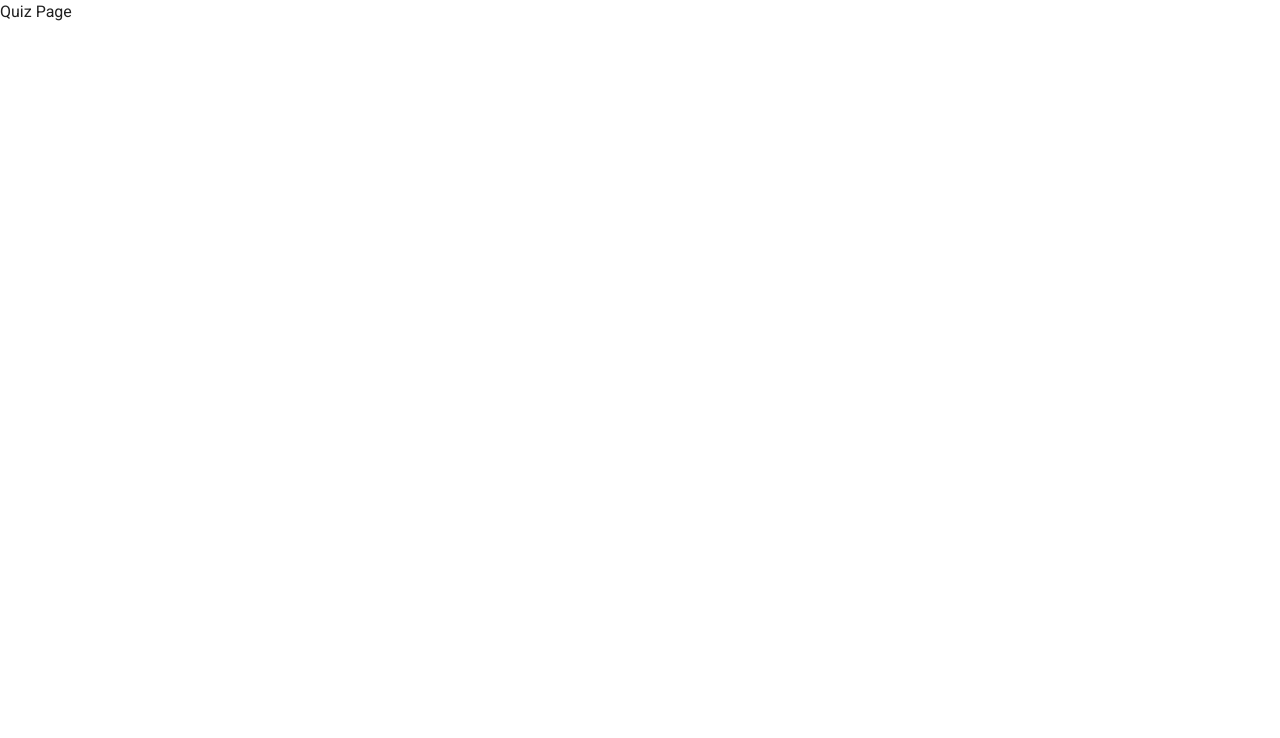
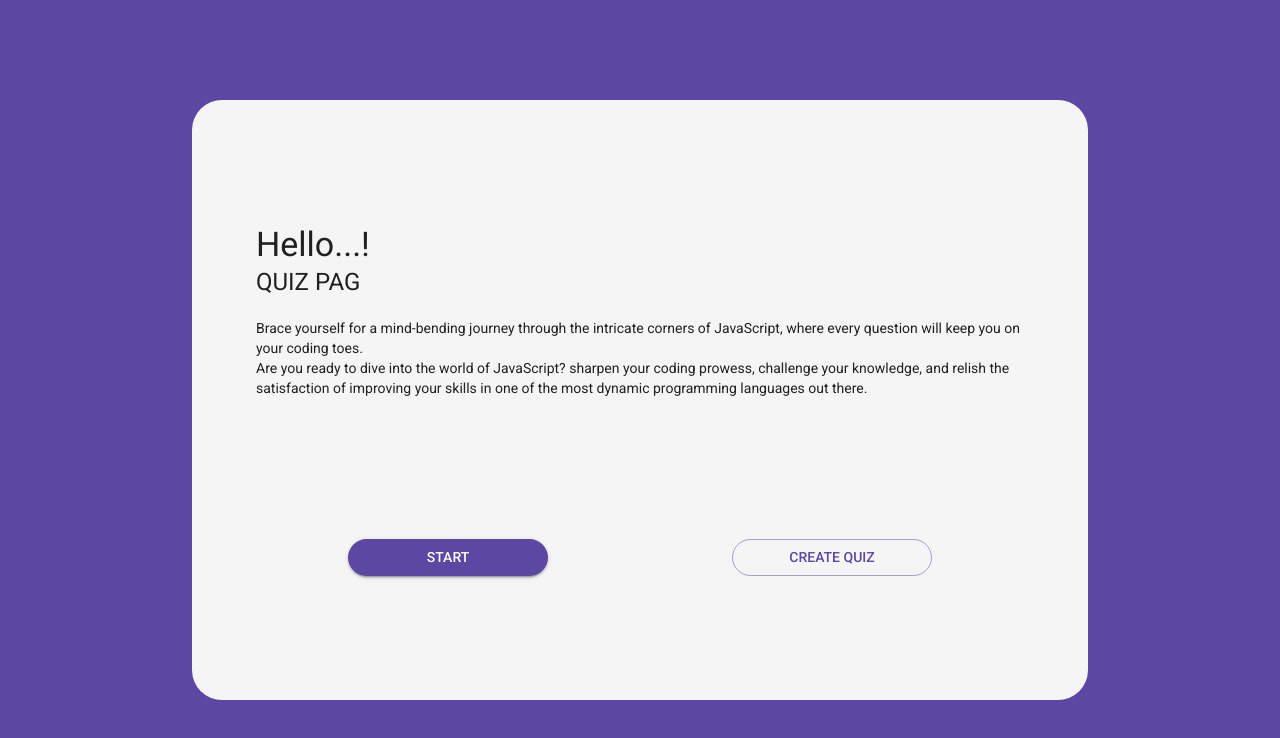
Before and after one commit to NimaChamika/react-js-quiz-app, a React (Create React App) app: page /quiz in a window 1280 px wide. Shown: the top 738 px of the page. Built offline with nearby package versions, Linux system fonts and the light colour scheme; no server answers.

Commit message:
+ADDED:getQuizLst API added

```diff
--- /dev/null
+++ b/src/Pages/QuizPage/WithGetQuizLstAPI.jsx
@@ -0,0 +1,43 @@
+import { Typography } from "@mui/material";
+import { useGetQuizLstQuery } from "Services/FirebaseApi";
+import { feedbackMsg } from "Utils/Data";
+import FeedbackDialog from "Utils/FeedbackDialog";
+
+function WithDailyEntries(OldComponent) {
+  function NewComponent() {
+    const {
+      isLoading: isLoadingGetQuizListAPI,
+      isSuccess: isSuccessGetQuizListAPI,
+      data: getQuizListAPIResponse,
+      error: getQuizListAPIError,
+      refetch: refetchGetQuizListAPI,
+    } = useGetQuizLstQuery();
+
+    let apiContent;
+
+    if (isLoadingGetQuizListAPI) {
+      apiContent = <Typography>{feedbackMsg.loadingMsg}</Typography>;
+    } else if (getQuizListAPIError) {
+      apiContent = (
+        <FeedbackDialog
+          data={{ title: "Error", msg: feedbackMsg.errorMsg }}
+          callbackFn={refetchGetQuizListAPI}
+        />
+      );
+    } else if (isSuccessGetQuizListAPI) {
+      if (getQuizListAPIResponse.length === 0) {
+        apiContent = <Typography>{feedbackMsg.noRecordsMsg}</Typography>;
+      }
+    }
+
+    return (
+      <OldComponent
+        quizLst={getQuizListAPIResponse}
+        feedbackContent={apiContent}
+      />
+    );
+  }
+  return NewComponent;
+}
+
+export default WithDailyEntries;
--- a/src/Pages/QuizPage/index.jsx
+++ b/src/Pages/QuizPage/index.jsx
@@ -1,5 +1,81 @@
+import { useNavigate } from "react-router-dom";
+import { useState } from "react";
+import { Box, Button, Typography } from "@mui/material";
+import FeedbackDialog from "Utils/FeedbackDialog";
+import { PathsUrls } from "Utils/Data";
+import WithDailyEntries from "./WithGetQuizLstAPI";
+import styles from "./index.module.css";
+
 function QuizPage() {
-  return <div>Quiz Page</div>;
+  // #region HOOKS
+  const [openQuizIntroDialog, setOpenQuizIntroDialog] = useState(false);
+  const navigate = useNavigate();
+  // #endregion
+
+  // #region UTIL FNS
+  function startBtnClick() {
+    setOpenQuizIntroDialog(true);
+  }
+  // #endregion
+
+  // #region QUIZ INTRO DIALOG
+
+  let quizIntroDialogContent;
+  if (openQuizIntroDialog) {
+    quizIntroDialogContent = (
+      <FeedbackDialog
+        data={{
+          title: "Good Luck...!",
+          msg: `The quiz bank contains more than 100 questions, presented in a random
+          order for you. Feel free complete them at your own pace.`,
+        }}
+        onClose={closeQuizIntroDialog}
+      />
+    );
+  }
+
+  function closeQuizIntroDialog() {
+    setOpenQuizIntroDialog(false);
+
+    navigate(PathsUrls.quiz, { replace: "true" });
+  }
+  // #endregion
+
+  return (
+    <Box className={styles.parentDiv}>
+      <div className={styles.welcomeContentParentDiv}>
+        <div>
+          <Typography variant="h4">Hello...!</Typography>
+          <Typography variant="h5">QUIZ PAG</Typography>
+          <Typography variant="body2" sx={{ marginTop: "20px" }}>
+            Brace yourself for a mind-bending journey through the intricate
+            corners of JavaScript, where every question will keep you on your
+            coding toes.
+          </Typography>
+          <Typography variant="body2">
+            Are you ready to dive into the world of JavaScript? sharpen your
+            coding prowess, challenge your knowledge, and relish the
+            satisfaction of improving your skills in one of the most dynamic
+            programming languages out there.
+          </Typography>
+        </div>
+
+        <div className={styles.btnParentDiv}>
+          <Button
+            variant="contained"
+            className={styles.btn}
+            onClick={startBtnClick}
+          >
+            Start
+          </Button>
+          <Button variant="outlined" className={styles.btn}>
+            Create Quiz
+          </Button>
+        </div>
+      </div>
+      {quizIntroDialogContent}
+    </Box>
+  );
 }
 
-export default QuizPage;
+export default WithDailyEntries(QuizPage);
--- /dev/null
+++ b/src/Pages/QuizPage/index.module.css
@@ -0,0 +1,53 @@
+.parentDiv {
+  display: flex;
+  justify-content: center;
+  align-items: center;
+  background-color: rgb(92, 72, 163);
+  width: 100%;
+  min-height: 100vh;
+}
+
+.welcomeContentParentDiv {
+  display: flex;
+  flex-direction: column;
+  justify-content: space-around;
+  align-items: center;
+  padding: 20px 20px;
+  width: 90%;
+  min-height: min(80vh, 600px);
+  background-color: whitesmoke;
+  border-radius: 30px;
+}
+
+.btnParentDiv {
+  display: flex;
+  flex-direction: column;
+  align-items: center;
+  margin-top: 30px;
+  width: 100%;
+}
+
+.btn {
+  margin-top: 10px;
+  width: 80%;
+  border-radius: 20px;
+}
+
+/*LARGE*/
+@media screen and (min-width: 768px) {
+  .welcomeContentParentDiv {
+    width: 70%;
+    padding: 5% 5%;
+  }
+
+  .btnParentDiv {
+    flex-direction: row;
+    justify-content: space-around;
+    margin-top: 10px;
+  }
+
+  .btn {
+    margin-top: 10px;
+    width: 200px;
+  }
+}
--- /dev/null
+++ b/src/Services/FirebaseApi.js
@@ -0,0 +1,37 @@
+import { createApi, fetchBaseQuery } from "@reduxjs/toolkit/query/react";
+
+const firebaseApi = createApi({
+  reducerPath: "firebaseApi",
+  baseQuery: fetchBaseQuery({
+    baseUrl: process.env.REACT_APP_FIREBASE_DB_BASE_URL,
+  }),
+  endpoints: (builder) => ({
+    getQuizLst: builder.query({
+      query: () => ({
+        url: "/questions.json",
+        method: "GET",
+        headers: {},
+      }),
+      transformResponse: (response) => response,
+    }),
+    adminLogin: builder.mutation({
+      query: ({ pageNumber, raffleID }) => ({
+        url: `/Raffle/GetWinner?raffleId=${raffleID}&page=${pageNumber}`,
+        method: "POST",
+        headers: {},
+      }),
+      transformResponse: (response) => response,
+    }),
+    createNewQuiz: builder.mutation({
+      query: ({ socialCode, pageNumber, raffleID }) => ({
+        url: `/Raffle/GetWinner?raffleId=${raffleID}&page=${pageNumber}&socialCode=${socialCode}`,
+        method: "POST",
+        headers: {},
+      }),
+      transformResponse: (response) => response,
+    }),
+  }),
+});
+
+export const { useGetQuizLstQuery } = firebaseApi;
+export default firebaseApi;
--- /dev/null
+++ b/src/Services/Store.js
@@ -0,0 +1,27 @@
+import { configureStore, createSlice } from "@reduxjs/toolkit";
+import firebaseApi from "./FirebaseApi";
+
+const homeSlice = createSlice({
+  name: "home",
+  initialState: {
+    iframeEvent: null,
+  },
+  reducers: {
+    setIframeEvent: (state, action) => {
+      state.iframeEvent = action.payload;
+    },
+  },
+});
+
+const store = configureStore({
+  reducer: {
+    home: homeSlice.reducer,
+    [firebaseApi.reducerPath]: firebaseApi.reducer,
+  },
+  middleware: (getDefaultMiddleware) =>
+    getDefaultMiddleware().concat(firebaseApi.middleware),
+});
+
+export const homeActions = homeSlice.actions;
+
+export default store;
--- a/src/index.jsx
+++ b/src/index.jsx
@@ -2,16 +2,20 @@ import React from "react";
 import ReactDOM from "react-dom/client";
 import { BrowserRouter } from "react-router-dom";
 import { StyledEngineProvider } from "@mui/material";
+import { Provider } from "react-redux";
+import store from "Services/Store";
 import "./index.css";
 import App from "./App/App";
 
 const root = ReactDOM.createRoot(document.getElementById("root"));
 root.render(
   <React.StrictMode>
-    <BrowserRouter>
-      <StyledEngineProvider injectFirst>
-        <App />
-      </StyledEngineProvider>
-    </BrowserRouter>
+    <Provider store={store}>
+      <BrowserRouter>
+        <StyledEngineProvider injectFirst>
+          <App />
+        </StyledEngineProvider>
+      </BrowserRouter>
+    </Provider>
   </React.StrictMode>,
 );
```
Also changed, not shown: quiz-app-db.json (+13 -0 lines), 1 other file (tests, documents, lock files or other folders).
